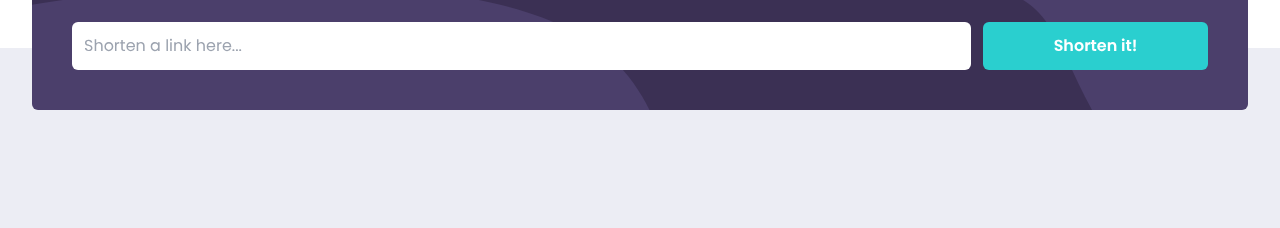
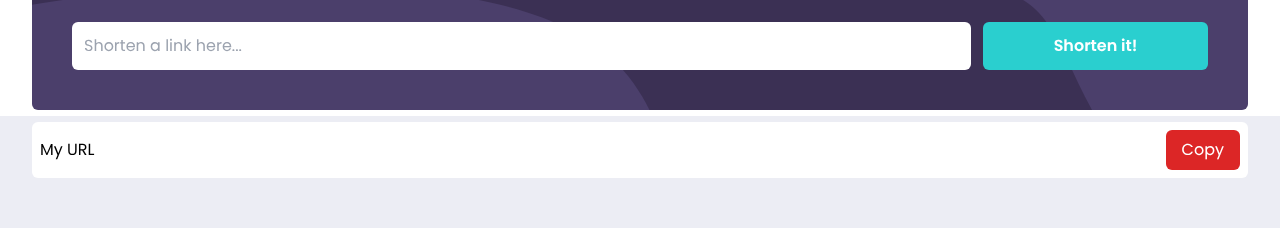
Before and after one commit to Rowada/shortly-landing-page, a React (Vite) app: page / in a window 1280 px wide. Shown: the part 704-932 px from the top of the page. Built offline with nearby package versions, Linux system fonts and the light colour scheme; no server answers.

Commit message:
feat: create urlCard for shortened url views

```diff
--- a/src/components/Form/CleanForm.jsx
+++ b/src/components/Form/CleanForm.jsx
@@ -2,6 +2,7 @@ import React from "react";
 
 import { useState } from "react";
 import useCleanURI from "../../hooks/useCleanURI";
+import { UrlCard } from "./UrlCard";
 
 export const CleanForm = () => {
   const [longUrl, setLongUrl] = useState("");
@@ -13,12 +14,6 @@ export const CleanForm = () => {
     await shortenUrl(longUrl);
     setLongUrl("");
   };
-
-  console.log(
-    "Valeurs à afficher dans le composant CleanForm :",
-    longUrl,
-    shortenedUrl
-  ); // Log pour vérifier les valeurs de longUrl et shortenedUrl
 
   return (
     <>
@@ -37,7 +32,6 @@ export const CleanForm = () => {
 
           <button
             type="submit"
-            // onClick={handleShortenUrl}
             className="w-full rounded-md bg-primary p-3 font-semibold text-white md:w-1/5"
           >
             Shorten it!
@@ -45,13 +39,18 @@ export const CleanForm = () => {
         </form>
       </div>
 
-      <div>
+      {/* <div>
         {loading && <p>Chargement en cours...</p>}
         {error && <p>Erreur : {error}</p>}
         {shortenedUrl && (
           <p>{longUrl ? `${longUrl} : ${shortenedUrl}` : shortenedUrl}</p>
         )}
+      </div> */}
+      <div>
+        {loading && <p>Chargement en cours...</p>}
+        {error && <p>Erreur : {error}</p>}
       </div>
+      <UrlCard longUrl={longUrl} shortUrl={shortenedUrl} />
     </>
   );
 };
--- /dev/null
+++ b/src/components/Form/UrlCard.jsx
@@ -0,0 +1,17 @@
+import React from "react";
+
+export const UrlCard = ({ longUrl, shortUrl }) => {
+  return (
+    <div className="mt-3 flex items-center justify-between rounded-md bg-white p-2">
+      <p>My URL {longUrl}</p>
+
+      <div className="flex items-center justify-center gap-3">
+        <span>{shortUrl}</span>
+
+        <button className="rounded-md bg-red-600 px-4 py-2 text-white">
+          Copy
+        </button>
+      </div>
+    </div>
+  );
+};
```
